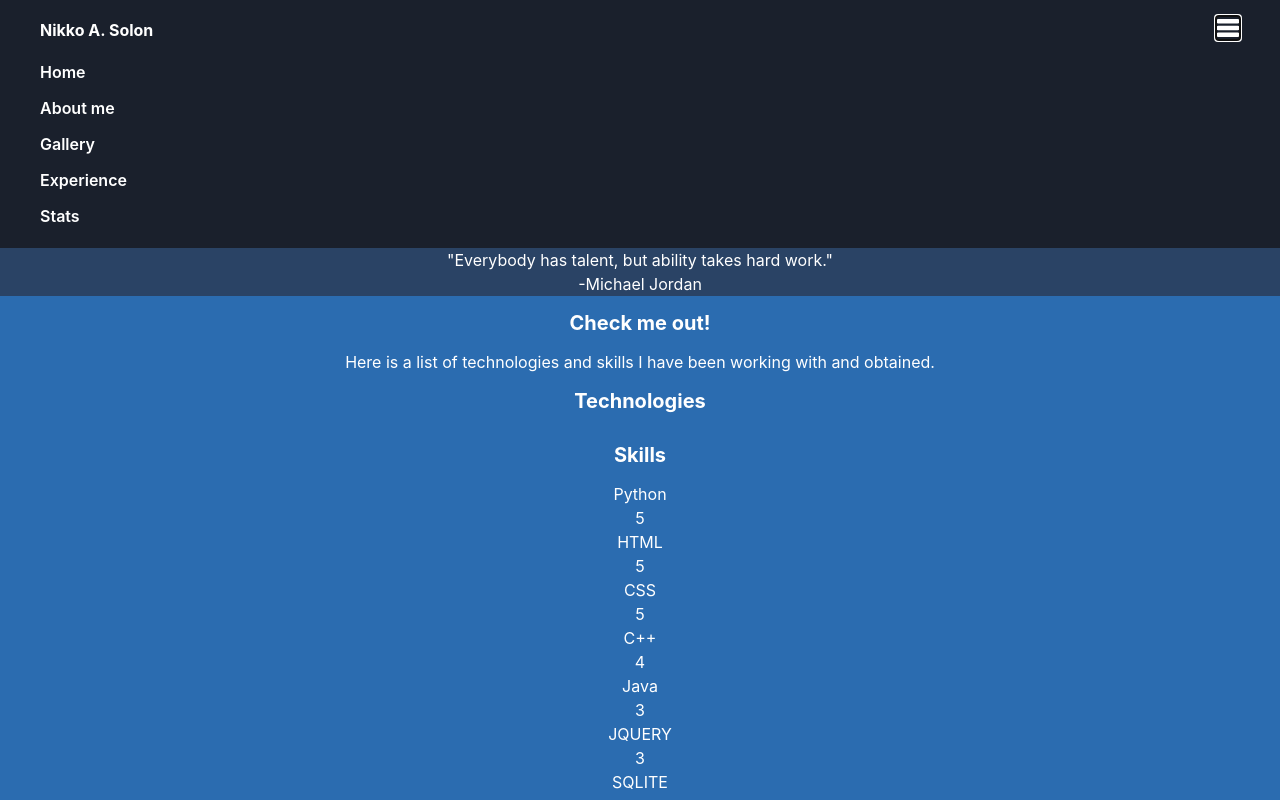
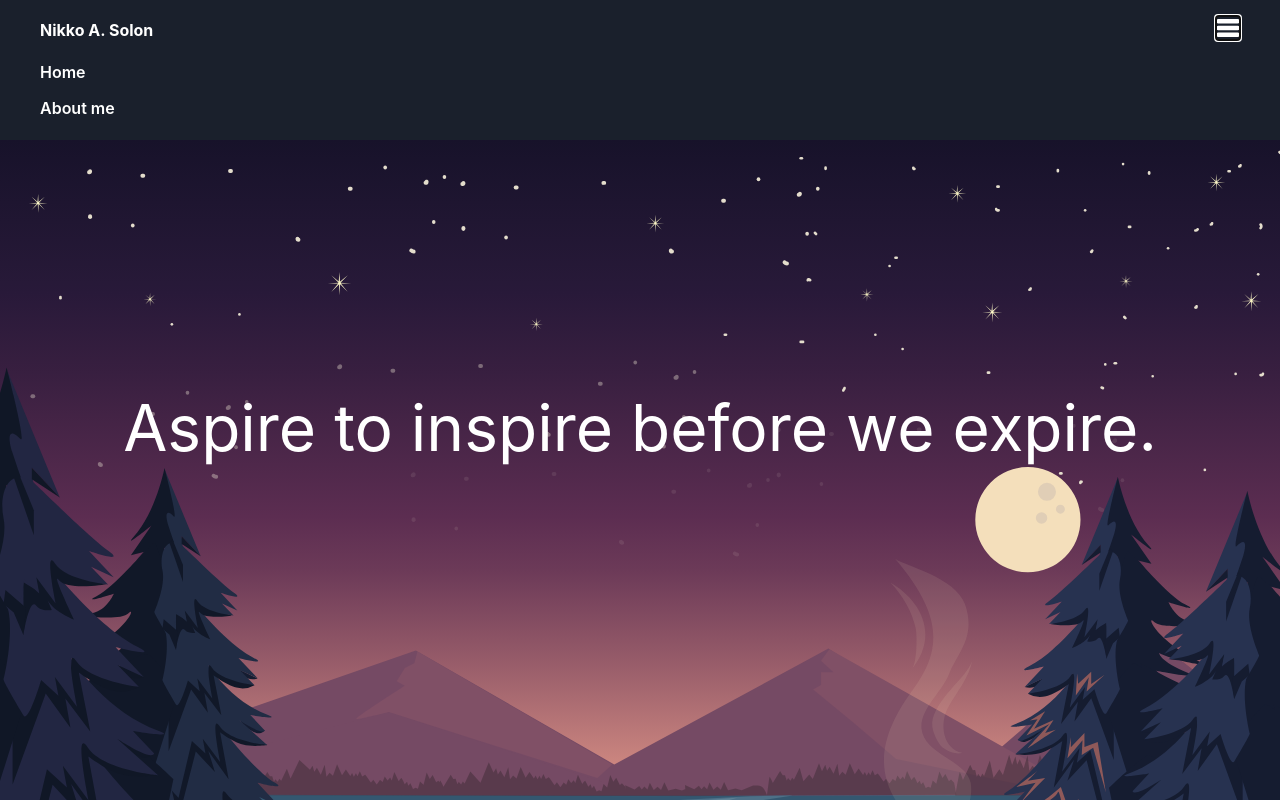
Before and after one commit to Solobrosco/site-update, a React (Create React App) app: page / in a window 1280 px wide. Both pictures are taken after a click on the button 1228 px from the left and 28 px from the top of the page. Shown: the top 800 px of the page. Built offline with nearby package versions, Linux system fonts and the light colour scheme.

Commit message:
enabled dynamic states

```diff
--- a/src/App.tsx
+++ b/src/App.tsx
@@ -2,25 +2,25 @@ import React from 'react';
 import './styles/main.css';
 
 import NavBar from './components/NavBar';
-// import SplashPage from './components/SplashPage';
+import SplashPage from './components/SplashPage';
 import MyRoom from './components/MyRoom';
 import About from './components/About';
-import SplashPage from './components/SimpleSplashPage';
-
+import SimpleSplashPage from './components/SimpleSplashPage';
 import Gallery from './components/Gallery';
 import Education from './components/Education';
+
+import state from './data/state.json';
 
 function App() {
   return (
     <div className="justify-center items-center">
-      <NavBar />
-      {/* Need to fix this better */}
-      {/* <SplashPage text={'Aspire to inspire before we expire.'}/> */}
-      <SplashPage />
-      {/* <MyRoom /> */}
-      <About />
-      {/* <Gallery /> */}
-      <Education />
+      {state.navbar && <NavBar/>}
+      {state.splashpage && <SplashPage text={'Aspire to inspire before we expire.'}/>}
+      {state.simplesplashpage && <SimpleSplashPage />}
+      {state.myroom && <MyRoom />}
+      {state.about && <About />}
+      {state.gallery && <Gallery />}
+      {state.education && <Education />}
       {/* <div className="bg-blue-500 text-white">Experience</div>
       <div className="bg-blue-400 text-white">Stats(optional)</div>
       <div className="bg-blue-300 text-white">Footer Created with React typescript, tailwind and spring.</div> */}
--- a/src/components/NavBar.tsx
+++ b/src/components/NavBar.tsx
@@ -1,10 +1,10 @@
 import React, { useState } from 'react';
 
+import states from '../data/state.json';
 // Add clock and data to nav bar
 
 const NavBar = () => {
     const [open, setOpen] = useState(false);
-
     return(
         <header className='bg-gray-900'>
             <div className="flex items-center justify-between py-4 px-10">
@@ -21,10 +21,10 @@ const NavBar = () => {
             {open && (
                 <div className='px-8 pb-4'>
                     <a href='#Home' className='hover:bg-gray-700 rounded px-2 py-1 block text-white font-semibold'>Home</a>
-                    <a href='#About' className='mt-1 hover:bg-gray-700 rounded px-2 py-1 block text-white font-semibold'>About me</a>
-                    <a href='#Gallery' className='mt-1 hover:bg-gray-700 rounded px-2 py-1 block text-white font-semibold'>Gallery</a>
-                    <a href='#Experience' className='mt-1 hover:bg-gray-700 rounded px-2 py-1 block text-white font-semibold'>Experience</a>
-                    <a href='#Stats' className='mt-1 hover:bg-gray-700 rounded px-2 py-1 block text-white font-semibold'>Stats</a>
+                    {states.about && (<a href='#About' className='mt-1 hover:bg-gray-700 rounded px-2 py-1 block text-white font-semibold'>About me</a>)}
+                    {states.gallery && (<a href='#Gallery' className='mt-1 hover:bg-gray-700 rounded px-2 py-1 block text-white font-semibold'>Gallery</a>)}
+                    {states.experience && (<a href='#Experience' className='mt-1 hover:bg-gray-700 rounded px-2 py-1 block text-white font-semibold'>Experience</a>)}
+                    {states.stats && (<a href='#Stats' className='mt-1 hover:bg-gray-700 rounded px-2 py-1 block text-white font-semibold'>Stats</a>)}
                 </div>
             )}
         </header>
```
